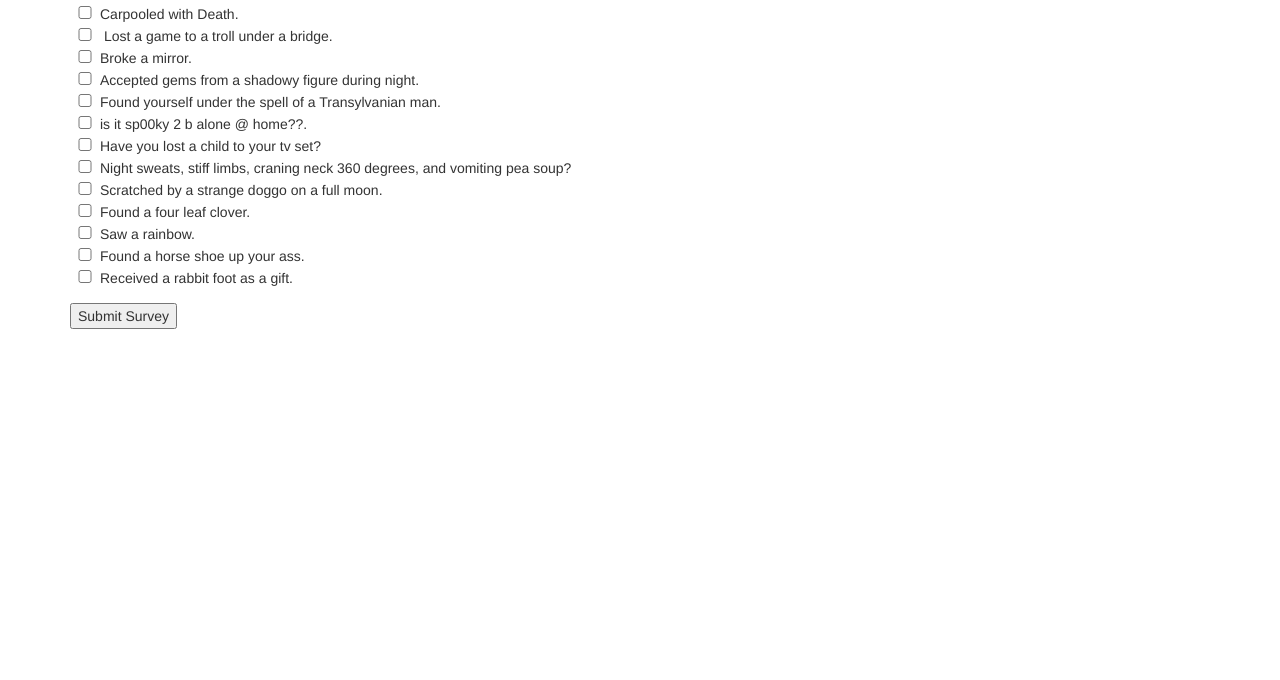
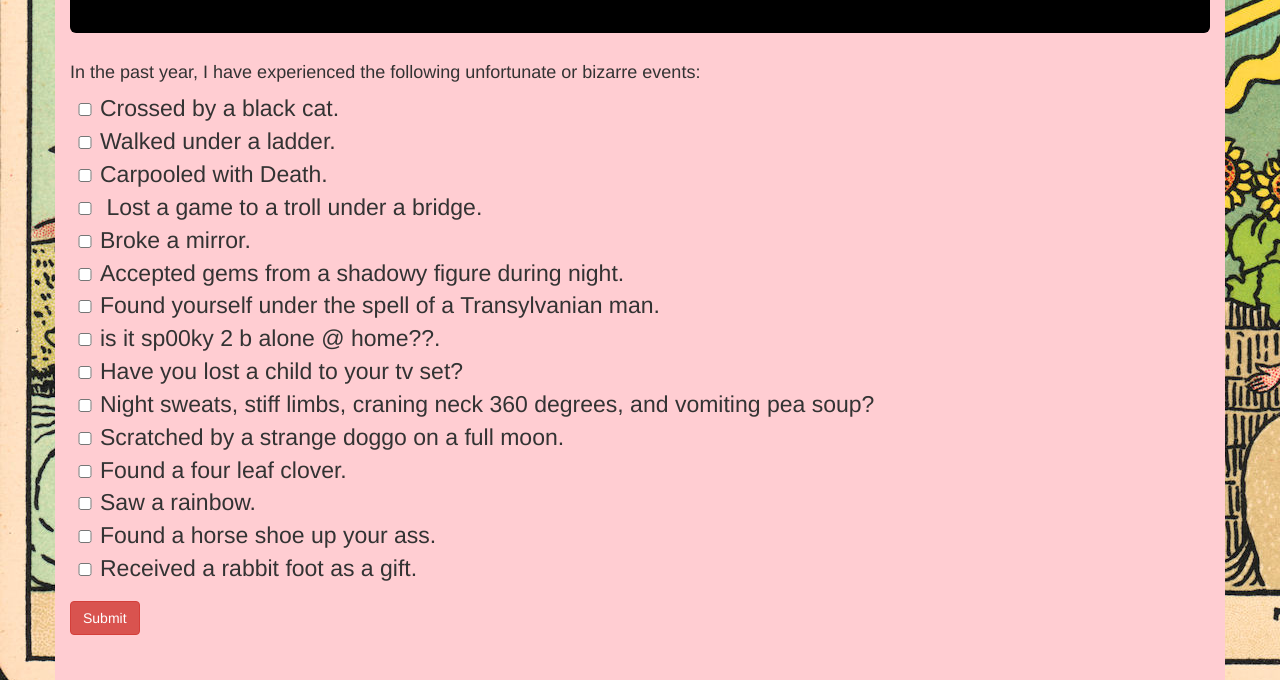
Before and after one commit to JamesBlonde008/fortune-survey, a plain HTML site: page index.html in a window 1280 px wide. Shown: the part 282-962 px from the top of the page. Before the commit the page ends 800 px from the top, so only its background shows below. Drawn offline with Linux system fonts and the light colour scheme.

Commit message:
add html organization, improve css via styles.css

```diff
--- a/css/styles.css
+++ b/css/styles.css
@@ -1,3 +1,19 @@
+body {
+  background-image: url("../img/bg.jpg");
+  font-size: 2.3em;
+}
+
+.jumbotron {
+  margin-top: 25px;
+  background-color: black;
+  color: #FFCDD2;
+}
+.container {
+  background-color: #FFCDD2;
+  margin-top: 75px;
+  padding-bottom: 45px;
+}
+
 #jumbotron-text {
   font-size: 3.5em;
   text-align: center;
--- a/index.html
+++ b/index.html
@@ -15,7 +15,7 @@
         </div>
         <form id="curse-survey">
           <div class="form-group">
-            <p>In the past year, I have experienced the following unfortunate or bizarre events:</p>
+            <h4>In the past year, I have experienced the following unfortunate or bizarre events:</h4>
             <input type="checkbox" name="curse" value="black-cats">Crossed by a black cat.<br>
             <input type="checkbox" name="curse" value="ladders">Walked under a ladder.<br>
             <input type="checkbox" name="curse" value="carpools">Carpooled with Death.<br>
@@ -32,7 +32,7 @@
             <input type="checkbox" name="fortune" value="horse-shoe">Found a horse shoe up your ass.<br>
             <input type="checkbox" name="fortune" value="rabbit-foot">Received a rabbit foot as a gift.<br>
           </div>
-         <button type="submit">Submit Survey</button>
+         <button type="submit" class="btn btn-danger">Submit</button>
         </form>
         <div id="results">
 
```
Also changed, not shown: img/bg.jpg (added).
